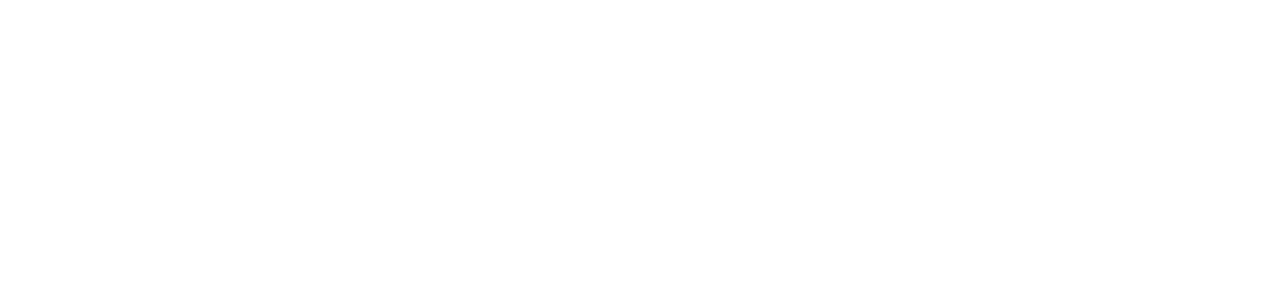
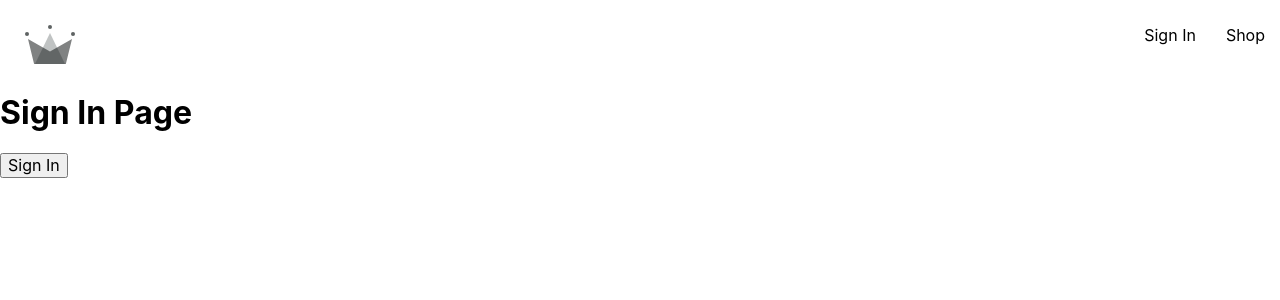
Before and after one commit to abgregs/react-clothing-store, a React (Create React App) app: page /sign-in in a window 1280 px wide. Before the commit this address had no page. Shown: the top 300 px of the page. Built offline with nearby package versions, Linux system fonts and the light colour scheme.

Commit message:
add firebase and set up SignIn component with basic authentication

```diff
--- a/package.json
+++ b/package.json
@@ -6,6 +6,7 @@
     "@testing-library/jest-dom": "^5.16.2",
     "@testing-library/react": "^12.1.4",
     "@testing-library/user-event": "^13.5.0",
+    "firebase": "^9.6.9",
     "normalize.css": "^8.0.1",
     "react": "^17.0.2",
     "react-dom": "^17.0.2",
--- a/src/App.js
+++ b/src/App.js
@@ -2,6 +2,7 @@
 
 import Home from './routes/home/home.component';
 import Navigation from './routes/navigation/navigation.component';
+import SignIn from './routes/sign-in/sign-in.component';
 
 const App = () => {
   return (
@@ -9,6 +10,7 @@
       <Route path={'/'} element={<Navigation />}>
         <Route index element={<Home />} />
         <Route path='shop' element={<Home />} />
+        <Route path='sign-in' element={<SignIn />} />
       </Route>
     </Routes>
   );
--- a/src/routes/navigation/navigation.component.jsx
+++ b/src/routes/navigation/navigation.component.jsx
@@ -14,6 +14,9 @@
           </NavLink>
         </div>
         <div className='nav-links-container'>
+          <NavLink className='nav-link' to='/sign-in'>
+            Sign In
+          </NavLink>
           <NavLink className='nav-link' to='/shop'>
             Shop
           </NavLink>
--- /dev/null
+++ b/src/routes/sign-in/sign-in.component.jsx
@@ -0,0 +1,17 @@
+import { signInWithGooglePopup } from '../../utils/firebase/firebase.utils';
+
+const SignIn = () => {
+  const logGoogleUser = async () => {
+    const response = await signInWithGooglePopup();
+    console.log(response);
+  };
+
+  return (
+    <div>
+      <h1>Sign In Page</h1>
+      <button onClick={logGoogleUser}>Sign In</button>
+    </div>
+  );
+};
+
+export default SignIn;
--- /dev/null
+++ b/src/utils/firebase/firebase.utils.js
@@ -0,0 +1,29 @@
+import { initializeApp } from 'firebase/app';
+import {
+  getAuth,
+  signInWithRedirect,
+  signInWithPopup,
+  GoogleAuthProvider,
+} from 'firebase/auth';
+
+// Your web app's Firebase configuration
+const firebaseConfig = {
+  apiKey: 'AIzaSyDH8hZb6KBB50GydKqv6CmRTWQHJRdfKcw',
+  authDomain: 'react-clothing-store-5f794.firebaseapp.com',
+  projectId: 'react-clothing-store-5f794',
+  storageBucket: 'react-clothing-store-5f794.appspot.com',
+  messagingSenderId: '810241228804',
+  appId: '1:810241228804:web:64c974a0ee8ee5d2e1f551',
+};
+
+// Initialize Firebase
+const firebaseApp = initializeApp(firebaseConfig);
+
+const provider = new GoogleAuthProvider();
+
+provider.setCustomParameters({
+  prompt: 'select_account'
+});
+
+export const auth = getAuth();
+export const signInWithGooglePopup = () => signInWithPopup(auth, provider);
```
Also changed, not shown: 1 other file (tests, documents, lock files or other folders).
